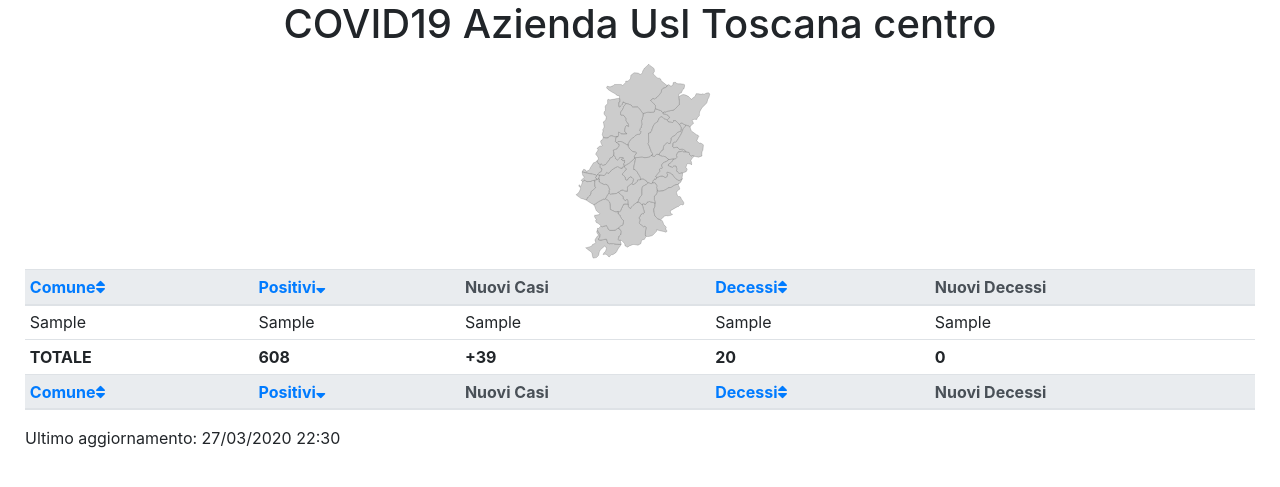
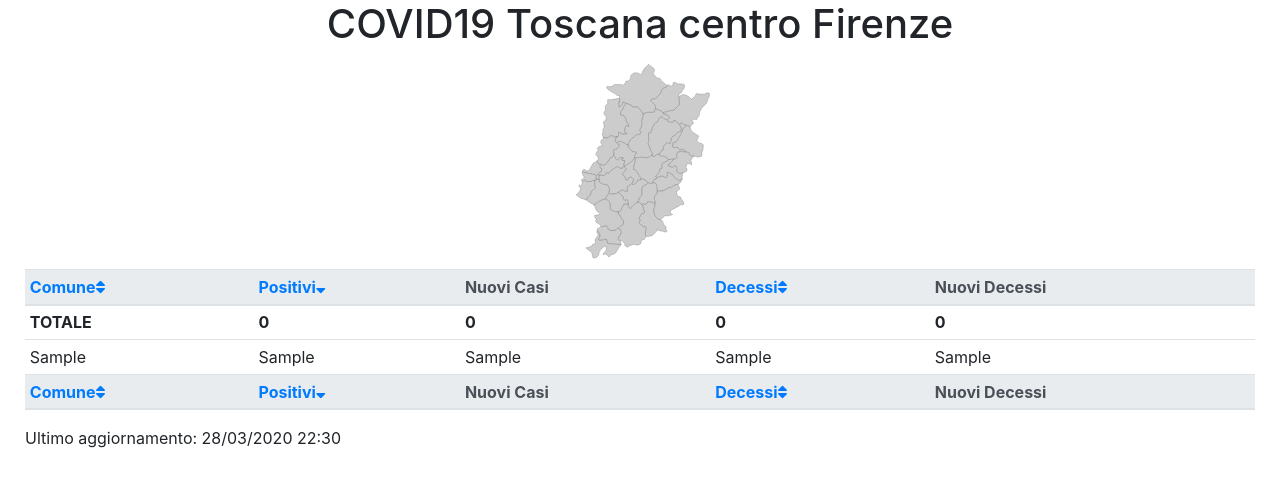
Before and after one commit to andvetto/covid19-firenze, a PHP site: page /index.php in a window 1280 px wide. Shown: the top 487 px of the page. Run offline with PHP 8.4, Linux system fonts and the light colour scheme; tables that the repository leaves empty or names only in its code hold one stand-in row (values such as "Sample post"); some libraries are stand-ins or nearby versions.

Commit message:
aggiornamento 28 marzo

```diff
--- a/index.php
+++ b/index.php
@@ -31,9 +31,37 @@ if ($result = $mysqli->query('SELECT * FROM comuni ORDER BY ' .  $column . ' ' .
 	$up_or_down = str_replace(array('ASC','DESC'), array('up','down'), $sort_order);
 	$asc_or_desc = $sort_order == 'ASC' ? 'desc' : 'asc';
 	$add_class = ' class="highlight"';
-	?>
+
+  // Tot Positivi
+  $respositivi = $mysqli->query('SELECT sum(positivi) FROM comuni');
+  if (FALSE === $respositivi) die("Select sum failed: ".mysqli_error);
+  $positivi = mysqli_fetch_row($respositivi);
+  $totpositivi = $positivi[0];
+
+  // Tot Decessi
+  $resdecessi = $mysqli->query('SELECT sum(deceduti) FROM comuni');
+  if (FALSE === $resdecessi) die("Select sum failed: ".mysqli_error);
+  $decessi = mysqli_fetch_row($resdecessi);
+  $totdecessi = $decessi[0];
+
+  // Tot Nuovi Positivi
+  $resnuovipositivi = $mysqli->query('SELECT sum(nuovi_positivi) FROM comuni');
+  if (FALSE === $resnuovipositivi) $totnuovipositivi = 0;
+  else {
+    $nuovipositivi = mysqli_fetch_row($resnuovipositivi);
+    $totnuovipositivi = $nuovipositivi[0];
+  }
+
+  // Tot Nuovi Decessi
+  $resnuovidecessi = $mysqli->query('SELECT sum(nuovi_deceduti) FROM comuni');
+  if (FALSE === $resnuovidecessi) $totnuovidecessi = 0;
+  else {
+    $nuovidecessi = mysqli_fetch_row($resnuovidecessi);
+    $totnuovidecessi = $nuovidecessi[0];
+  }
 
 
+?>
 <!DOCTYPE html>
 
 <html>
@@ -46,12 +74,9 @@ if ($result = $mysqli->query('SELECT * FROM comuni ORDER BY ' .  $column . ' ' .
 
     <body>
 
-
-
-
         <header class="fixed-top">
           <div id="title">
-              <h1>COVID19 Azienda Usl Toscana centro</h1>
+              <h1>COVID19 Toscana centro Firenze</h1>
           </div>
 
           <div class="container-fluid" id="mappa">
@@ -177,7 +202,15 @@ if ($result = $mysqli->query('SELECT * FROM comuni ORDER BY ' .  $column . ' ' .
               </tr>
             </thead>
             <tbody class="list-of-states">
+                <tr>
 
+                  <th>TOTALE</th>
+                  <th><?php echo $totpositivi; ?></th>
+                  <th><?php echo $totnuovipositivi; ?></th>
+                  <th><?php echo $totdecessi; ?></th>
+                  <th><?php echo $totnuovidecessi; ?></th>
+
+                </tr>
             <?php while ($row = $result->fetch_assoc()): ?>
                 <tr data-state="<?php echo $row['map_name']; ?>">
                   <td<?php echo $column == 'comune' ? $add_class : ''; ?>><?php echo $row['comune']; ?></td>
@@ -189,14 +222,7 @@ if ($result = $mysqli->query('SELECT * FROM comuni ORDER BY ' .  $column . ' ' .
 
             <?php endwhile; ?>
 
-                <tr>
 
-                  <th>TOTALE</th>
-                  <th>608</th>
-                  <th>+39</th>
-                  <th>20</th>
-                  <th>0</th>
-                </tr>
                 <thead class="thead-light">
               <tr>
                   <th><a href="index.php?column=comune&order=<?php echo $asc_or_desc; ?>">Comune<i class="fas fa-sort<?php echo $column == 'comune' ? '-' . $up_or_down : ''; ?>"></i></a></th>
@@ -208,7 +234,7 @@ if ($result = $mysqli->query('SELECT * FROM comuni ORDER BY ' .  $column . ' ' .
             </thead>
             </tbody>
             </table>
-            <p>Ultimo aggiornamento: 27/03/2020 22:30</p>
+            <p>Ultimo aggiornamento: 28/03/2020 22:30</p>
         </div>
 
 
```
